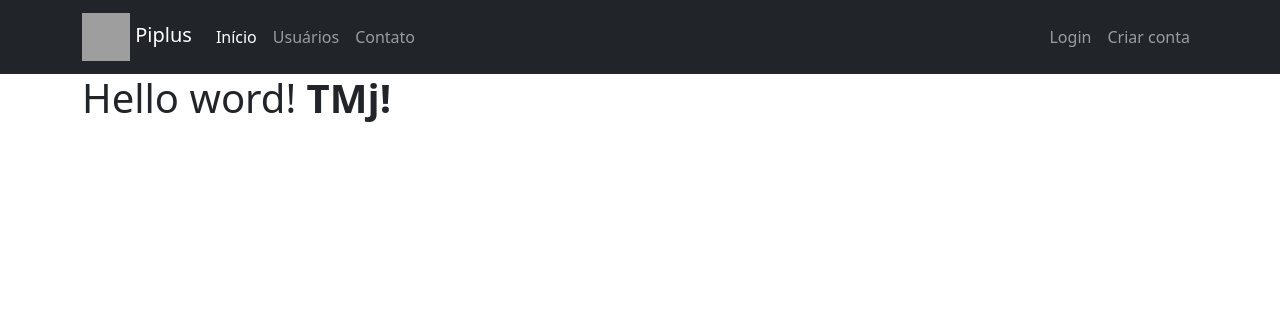
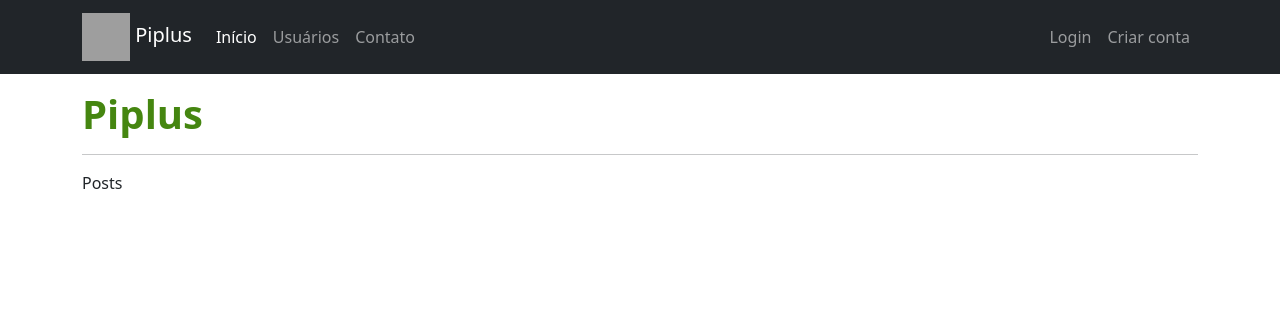
Before and after one commit to PedroDamini/RedeSocial, a Flask app: page / in a window 1280 px wide. Shown: the top 334 px of the page. Run offline with Flask 3, Linux system fonts and the light colour scheme; grey boxes are pictures that could not be loaded.

Commit message:
Criando pagina de posts 08/09/2023

```diff
--- a/site/Piplus/templates/contato.html
+++ b/site/Piplus/templates/contato.html
@@ -2,6 +2,6 @@
 
 {% block body %}
 <div class="container">
-    <h1>mandei e-mail</h1>
+    <h1>mandei e-mail para teste@gmail.com</h1>
 </div>
 {% endblock %}
--- a/site/Piplus/templates/home.html
+++ b/site/Piplus/templates/home.html
@@ -1,7 +1,9 @@
 {% extends 'base.html' %}
 
 {% block body %}
-    <div class="container">
-        <h1>Hello word! <b>TMj!</b></h1>
+    <div class="container mt-3">
+        <h1 style="color: rgb(69, 134, 16);"><strong>Piplus</strong></h1>
+        <hr>
+        Posts
     </div>
 {% endblock %}
```
